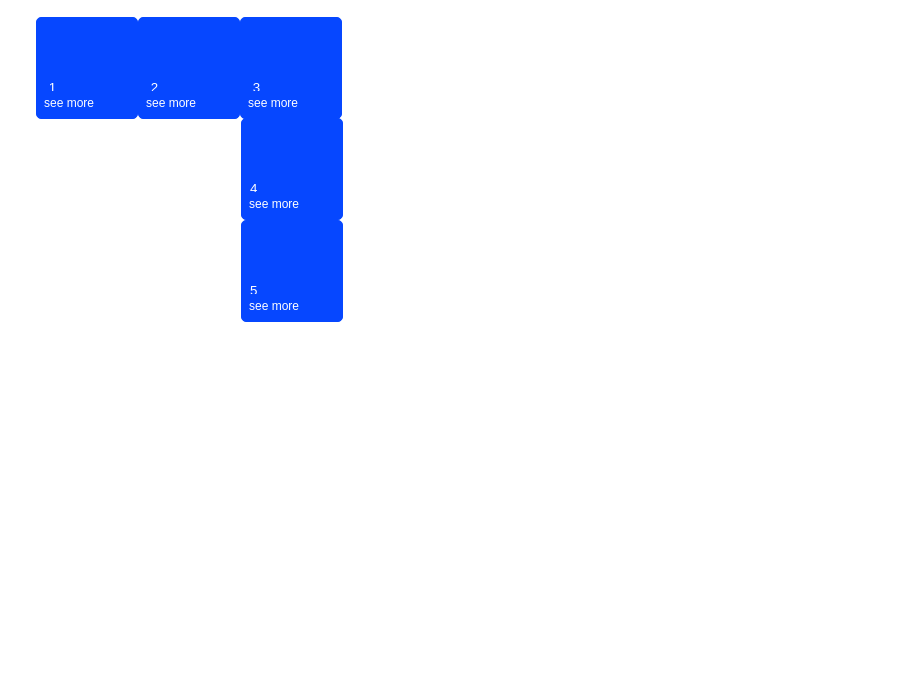
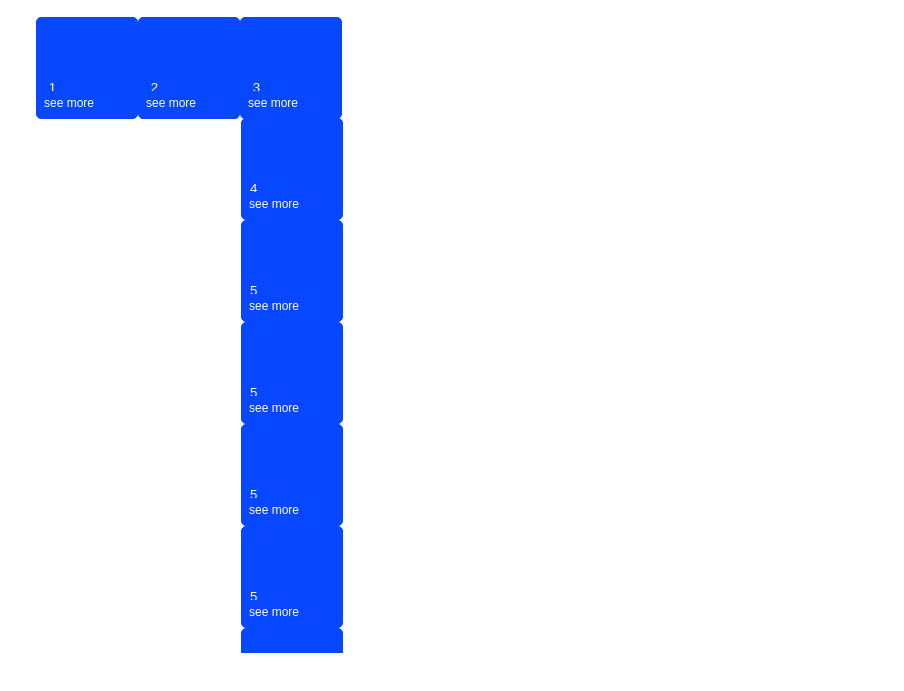
Before and after one commit to marinezo/raash, a plain HTML site: page index.html in a window 1280 px wide. Shown: the part 85-776 px from the top of the page, without its empty margins (189-1093 px from the left). Drawn offline with Linux system fonts and the light colour scheme.

Commit message:
Update index.html

```diff
--- a/index.html
+++ b/index.html
@@ -46,6 +46,26 @@
               <button onclick="document.getElementById('id04').style.display='block'" class="myBtn">see more</button>
           </div>
           <div class="item match">
+            <input class="box match play" type="button" value="5"  onclick="play('audio2')">
+            <button onclick="document.getElementById('id05').style.display='block'" class="myBtn">see more</button>
+          </div>
+            <div class="item match">
+            <input class="box match play" type="button" value="5"  onclick="play('audio2')">
+            <button onclick="document.getElementById('id05').style.display='block'" class="myBtn">see more</button>
+          </div>
+            <div class="item match">
+            <input class="box match play" type="button" value="5"  onclick="play('audio2')">
+            <button onclick="document.getElementById('id05').style.display='block'" class="myBtn">see more</button>
+          </div>
+            <div class="item match">
+            <input class="box match play" type="button" value="5"  onclick="play('audio2')">
+            <button onclick="document.getElementById('id05').style.display='block'" class="myBtn">see more</button>
+          </div>
+            <div class="item match">
+            <input class="box match play" type="button" value="5"  onclick="play('audio2')">
+            <button onclick="document.getElementById('id05').style.display='block'" class="myBtn">see more</button>
+          </div>
+            <div class="item match">
             <input class="box match play" type="button" value="5"  onclick="play('audio2')">
             <button onclick="document.getElementById('id05').style.display='block'" class="myBtn">see more</button>
           </div>
```
